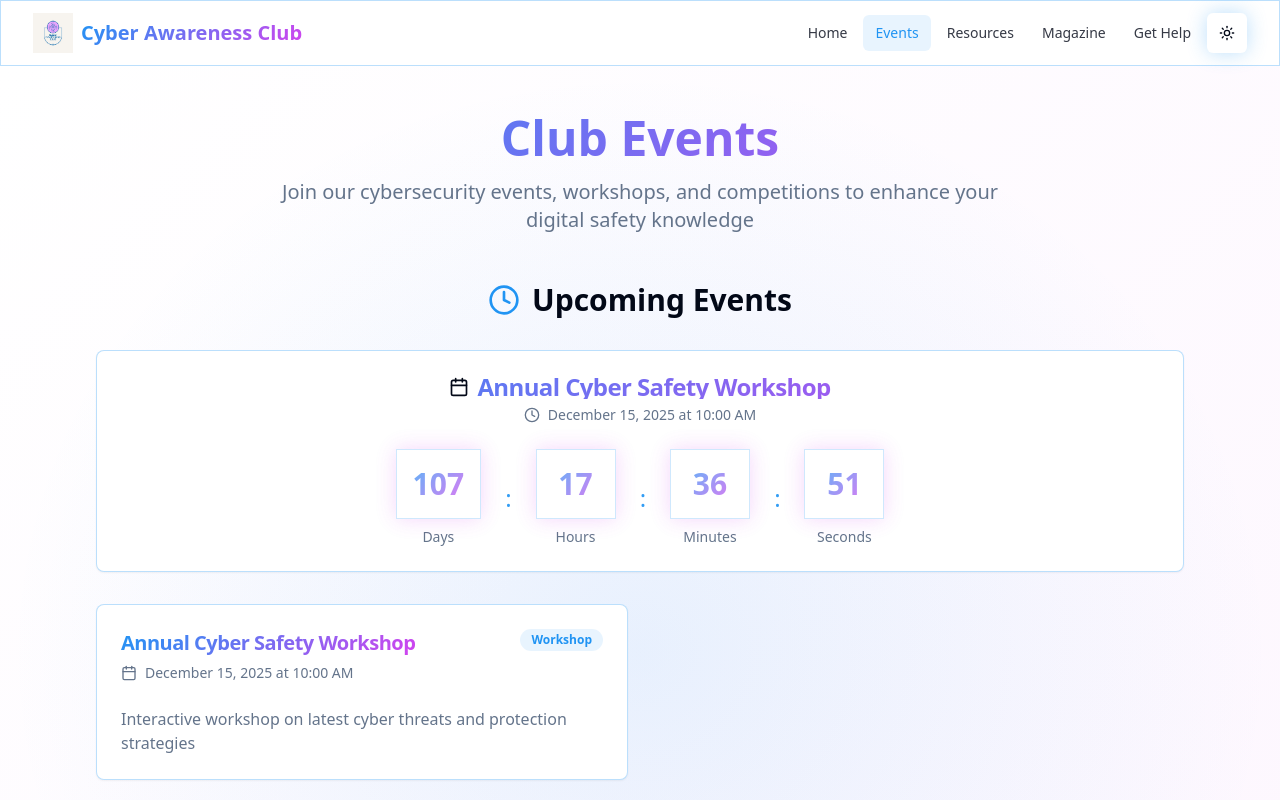
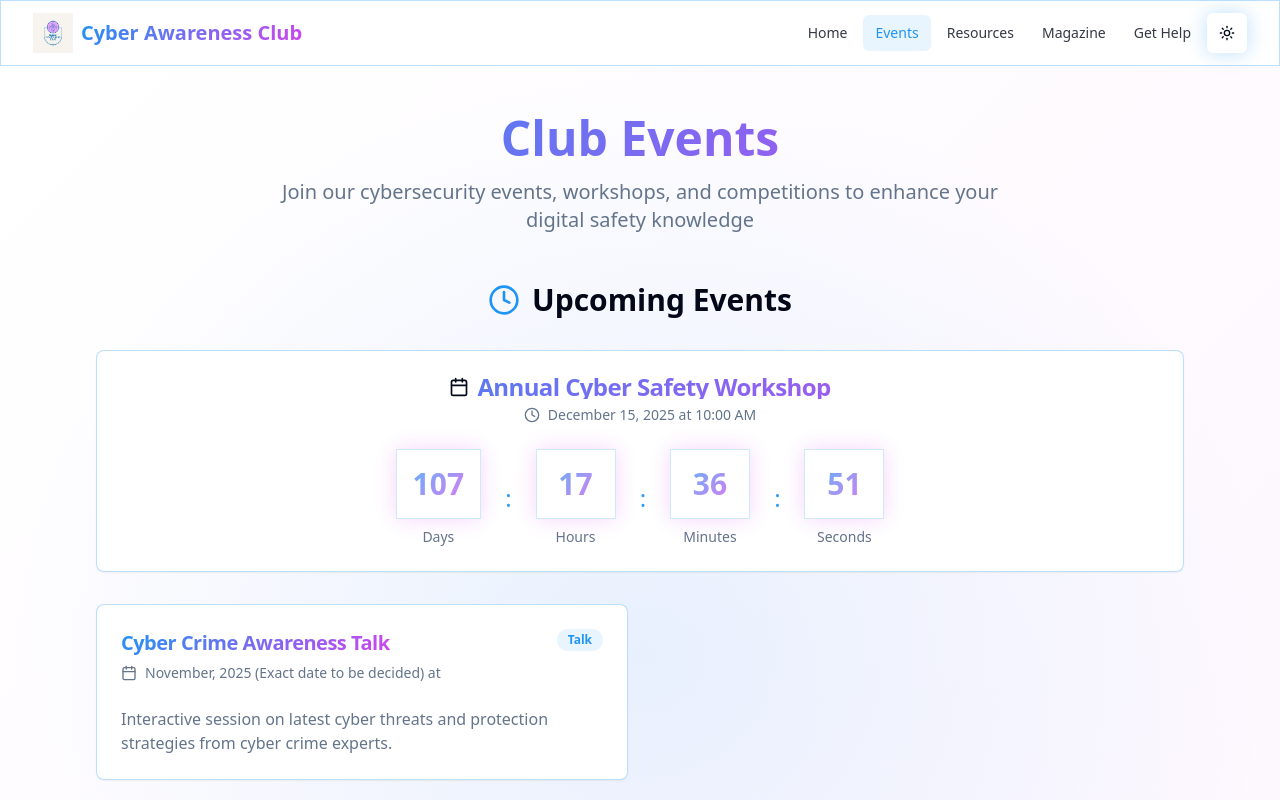
Before and after one commit to KanishkaSingh27/dps-noida-cyber-shield, a React (Vite) app: page /events in a window 1280 px wide. Shown: the top 800 px of the page. Built offline with nearby package versions, Linux system fonts and the light colour scheme.

Commit message:
Update Events.tsx

```diff
--- a/src/pages/Events.tsx
+++ b/src/pages/Events.tsx
@@ -22,11 +22,10 @@ export default function Events() {
   const upcomingEvents = [
     {
       id: 1,
-      title: "Annual Cyber Safety Workshop",
-      date: "December 15, 2025",
-      time: "10:00 AM",
-      description: "Interactive workshop on latest cyber threats and protection strategies",
-      type: "Workshop"
+      title: "Cyber Crime Awareness Talk",
+      date: "November, 2025  (Exact date to be decided)",
+      description: "Interactive session on latest cyber threats and protection strategies from cyber crime experts.",
+      type: "Talk"
     }
   ]
 
```
